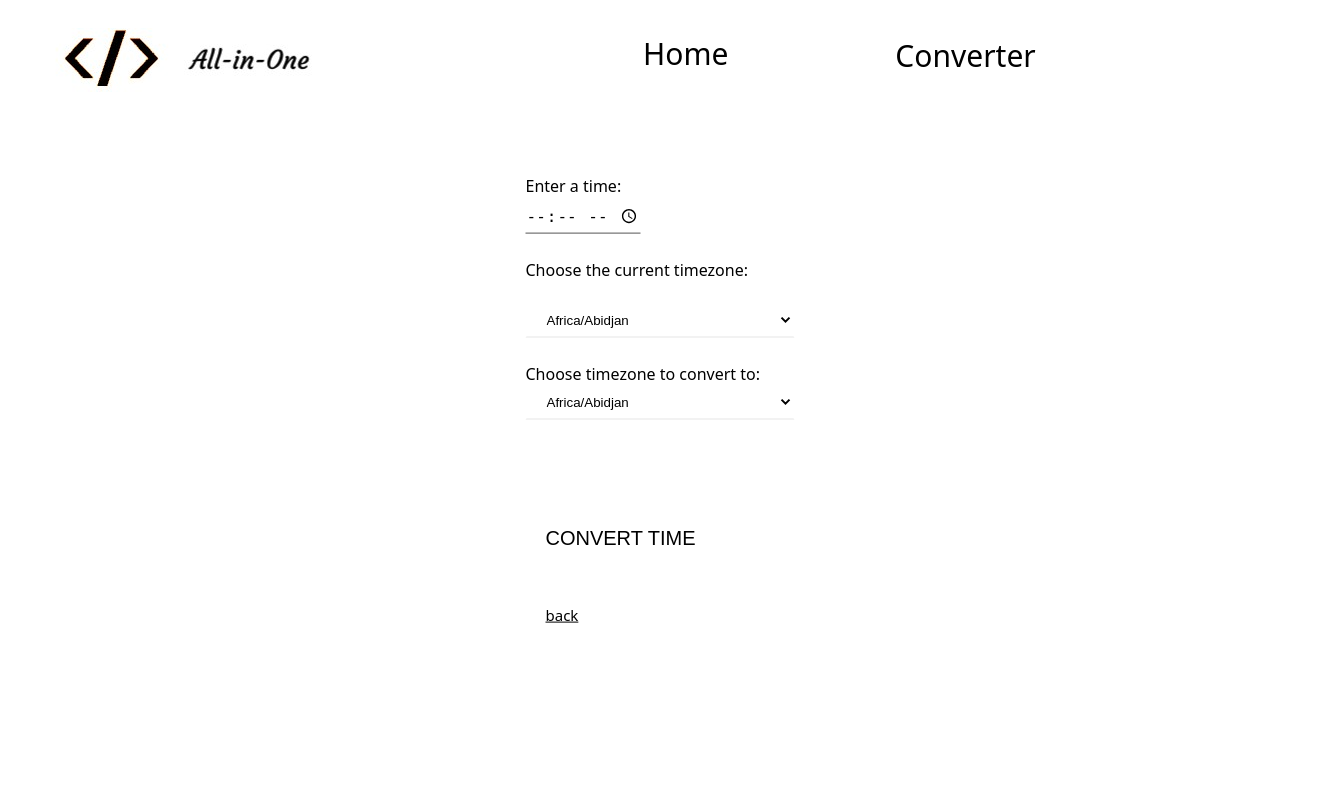
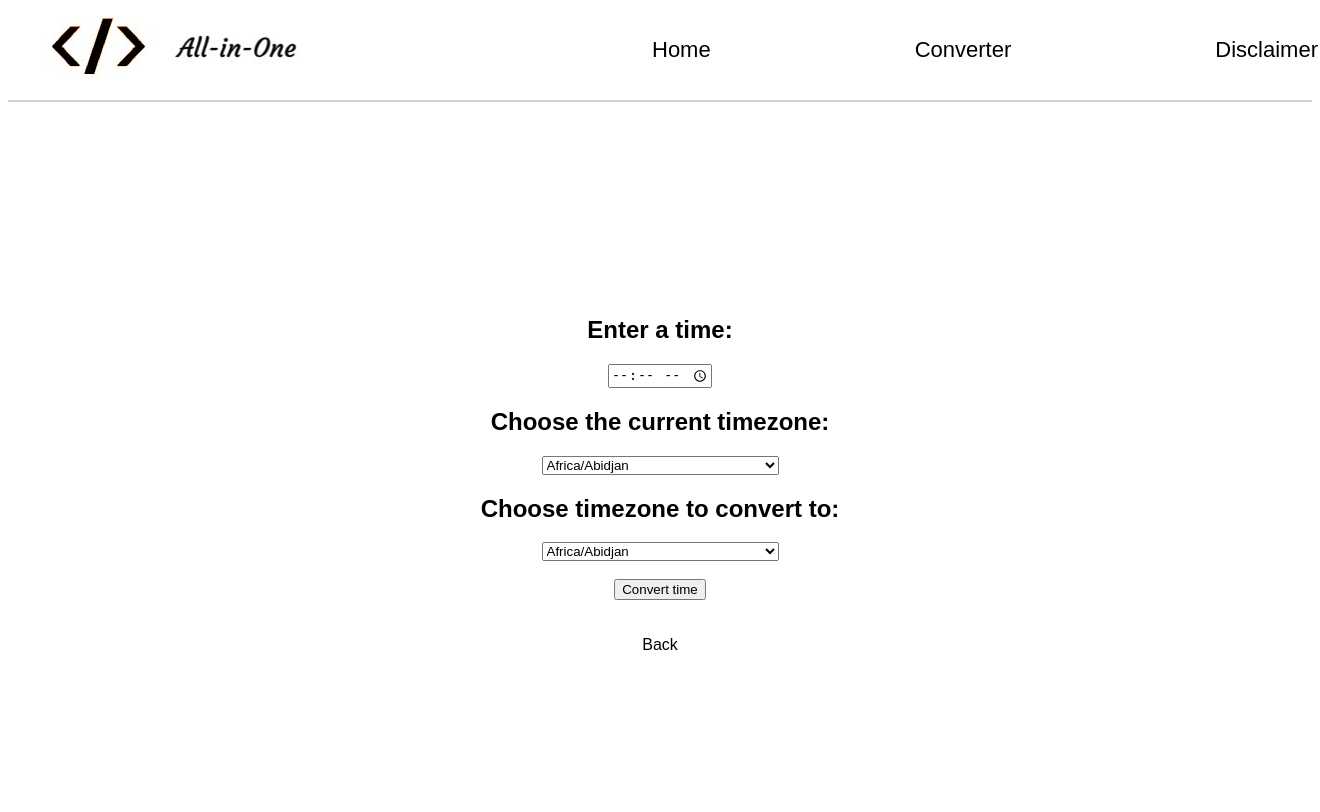
Before and after one commit to DILIP-RAMGOPAL/Simple-Python-Website, a Django app: page /timezone in a window 1320 px wide. Before the commit the page ends 623 px from the top, so only its background shows below. Run offline with Django 3.2, Linux system fonts and the light colour scheme.

Commit message:
made front end changes

```diff
--- /dev/null
+++ b/website/assets/css/index.css
@@ -0,0 +1,58 @@
+body {
+  font-family: Arial, Helvetica, sans-serif;
+}
+td {
+  padding:0px 0px 0px 185px;
+  font-size: 22px;
+
+}
+.dropdown {
+  float: left;
+  overflow: hidden;
+  float: left;
+  font-size: 22px;
+  color: black;
+  text-align: center;
+  padding: 13px 1px;
+  text-decoration: none;
+}
+
+.dropdown .dropbtn {
+  font-size: 22px;
+  border: none;
+  outline: none;
+  color: black;
+  padding: 14px 16px;
+  background-color: inherit;
+  font-family: inherit;
+  margin: 0;
+}
+
+ .dropdown:hover .dropbtn {
+  color: blue;
+}
+
+.dropdown-content {
+  display: none;
+  position: absolute;
+  background-color: #f9f9f9;
+  min-width: 160px;
+  z-index: 1;
+}
+
+.dropdown-content a {
+  float: none;
+  color: black;
+  padding: 12px 16px;
+  text-decoration: none;
+  display: block;
+  text-align: left;
+}
+
+.dropdown-content a:hover {
+  background-color: #fff;
+}
+
+.dropdown:hover .dropdown-content {
+  display: block;
+}
--- a/website/assets/css/main.css
+++ /dev/null
@@ -1,80 +0,0 @@
-body {
-  font-family: Arial, Helvetica, sans-serif;
-}
-.center {
-    padding: 100px 0;
-}
-.navbar{
-  overflow: hidden;
-  background-color: white;
-}
-
-.navbar a{
-  float: left;
-  font-size: 30px;
-  color: black;
-  text-align: center;
-  padding: 25px 150px;
-  text-decoration: none;
-}
-
-.navbar img {
-  float: left;
-  font-size: 30px;
-  color: black;
-  text-align: center;
-  padding: 20px 16px;
-  text-decoration: none;
-}
-
-.dropdown {
-  float: left;
-  overflow: hidden;
-  float: left;
-  font-size: 30px;
-  color: black;
-  text-align: center;
-  padding: 13px 1px;
-  text-decoration: none;
-
-}
-
-.dropdown .dropbtn {
-  font-size: 30px;
-  border: none;
-  outline: none;
-  color: black;
-  padding: 14px 16px;
-  background-color: inherit;
-  font-family: inherit;
-  margin: 0;
-}
-
-.navbar a:hover, .dropdown:hover .dropbtn {
-  color: blue;
-}
-
-.dropdown-content {
-  display: none;
-  position: absolute;
-  background-color: #f9f9f9;
-  min-width: 160px;
-  z-index: 1;
-}
-
-.dropdown-content a {
-  float: none;
-  color: black;
-  padding: 12px 16px;
-  text-decoration: none;
-  display: block;
-  text-align: left;
-}
-
-.dropdown-content a:hover {
-  background-color: #fff;
-}
-
-.dropdown:hover .dropdown-content {
-  display: block;
-}
--- a/website/template/index.html
+++ b/website/template/index.html
@@ -3,15 +3,22 @@
 <html>
     <meta name="viewport" content="width=device-width, initial-scale=1">
     <link rel="stylesheet" href="https://cdnjs.cloudflare.com/ajax/libs/font-awesome/4.7.0/css/font-awesome.min.css">
-    <link rel="stylesheet" type="text/css" href={% static "css/main.css" %}>
+    <link rel="stylesheet" type="text/css" href={% static "css/index.css" %}>
     <head>
 	<title>AllInOneConvertor</title>
 	<meta charset="utf-8">
     </head>
     <body>
-	<div class="navbar">
-	    <img src={% static "images/logo.jpg" %} style="vertical-align:bottom"></img>
-	    <div class="home"><a href="/">Home</a></div>
+	<table>
+	    <thead>
+	    <tr>
+		<th>
+		    <img src={% static "images/logo.jpg" %}></img>
+		</th>
+		<td>
+		    <a style="color: black; text-decoration: none;" href="/">Home</a>
+		</td>
+		<td>
 		    <div class="dropdown">
 			<button class="dropbtn">Converter</button>
 			<div class="dropdown-content">
@@ -19,9 +26,15 @@
 			    <a href="cidr">Cidr Calculator</a>
 			</div>
 		    </div>
-	    <a href="disclaimer">Disclaimer</a>
-	</div>
+		</td>
+		<td>
+		    <a href="disclaimer" style="color: black; text-decoration: none;">Disclaimer</a>
+		</td>
+	    </tr>
+	    </thead>
+	</table>
 	<hr color="#D3D3D3">
+	{% block content %}
 	<center>
 	    <div style="width:350px;height:170px;border:1px solid grey; padding: 10px; margin: 30px;">
 		<div style="text-align: left;">
@@ -32,12 +45,32 @@
 	    </div>
 	</center>
 	<br><br><br><br>
+	<center>
+	    <table style="width:1200px">
+		<tr>
+		    <th>
 			<a href="timezone">
-	    <img src={% static "images/time.jpg" %} style="margin:0px 540px"></img>
+			    <img src={% static "images/time.jpg" %}></img>
 			</a>
+		    </th>
+		    <th rowspan=2>
+		    </th>
+		    <th>
 			<a href="cidr">
-	    <img src={% static "images/cidr.jpg" %}  ></img>
+			    <img src={% static "images/cidr.jpg" %}></img>
 			</a>
-	<h2 style="padding: 25px 530px; word-spacing: 470px;">Time-Converter CIDR-Calculator</h2>
+		    </th>
+		</tr>
+		<tr>
+		    <th>
+			<h2>Time Converter</h2>
+		    </th>
+		    <th>
+			<h2>CIDR Calculator</h2>
+		    </th>
+		</tr>
+	    </table>
+	</center>
+	{% endblock content %}
     </body>
 </html>
--- a/website/template/timezone.html
+++ b/website/template/timezone.html
@@ -1,58 +1,33 @@
-<!DOCTYPE HTML>
+{% extends "index.html" %}
 {% load static %}
-<html>
-    <head>
-	<link rel="stylesheet" type="text/css" href={% static "css/main.css" %}>
-	<link rel="stylesheet" type="text/css" href={% static "css/converters.css" %}>
-	<div class="navbar">
-	    <img src={% static "images/logo.jpg" %} style="vertical-align:bottom"></img>
-	    <div class="home"><a href="/">Home</a></div>
-	    <div class="dropdown">
-		<button class="dropbtn">Converter</button>
-		<div class="dropdown-content">
-		    <a href="timezone">Timezone</a>
-		    <a href="cidr">Cidr Calculator</a>
-		</div>
-	    </div>
-	    <a href="disclaimer">Disclaimer</a>
-	</div>
-    </head>
+{% block content %}
+<center style="padding:150px">
     <body>
 	{% if time %}
-	<div class="box">
-	    <span class="text-center">Converted time</span><br><br><br>
-	    <span class="text-center">{{time}}</span><br><br>
-	    <a class="btnback" href="timezone">Back</a>
-	</div>
+	<h2>Converted time</h2>
+	<h2>{{time}}</h2><br><br>
+	<a href="timezone" style="color: black; text-decoration: none;">Back</a>
 	{% else %}<br><br>
-	<div class="box">
 	<form method="POST" action="timezone">
 	    {% csrf_token %}
-		<div class="input-container">
-		    <label for="time">Enter a time:</label><br>
+	    <h2>Enter a time:</h2>
 	    <input type="time" id="time" name="time" required><br>
-		</div>
-		<div class="input-container">
-		    <label for="tz1">Choose the current timezone:</label><br><br>
-			<select class="select-selected" id="tz1" name="tz1">
+	    <h2>Choose the current timezone:</h2>
+	    <select class="select-selected" id="tz1" name="tz1"><br>
 		{% for i in timezone %}
 		<option value={{i}}>{{i}}</option>
 		{% endfor %}
 	    </select> <br>
-		</div>
-		<div class="input-container">
-		    <label for="tz2">Choose timezone to convert to:</label><br>
-		    <select class="select-selected" id="tz2" name="tz2">
+	    <h2>Choose timezone to convert to:</h2>
+	    <select class="select-selected" id="tz2" name="tz2"><br>
 		{% for i in timezone %}
 		<option value={{i}}>{{i}}</option>
 		{% endfor %}
 	    </select> <br><br>
-		</div>
 	    <input class="btn" type="submit" name="submit" value="Convert time">
 	</form><br><br>
-	    <a class="btnback" href="/">Back</a>
+	<a style="color: black; text-decoration: none;" href="/">Back</a>
 	{% endif %}
-
-	</div>
     </body>
-</html>
+</center>
+{% endblock content %}
```
Also changed, not shown: website/template/cidr.html (+17 -35 lines), website/template/disclaimer.html (+3 -21 lines). Lines whose indentation alone changed are shown as unchanged.
